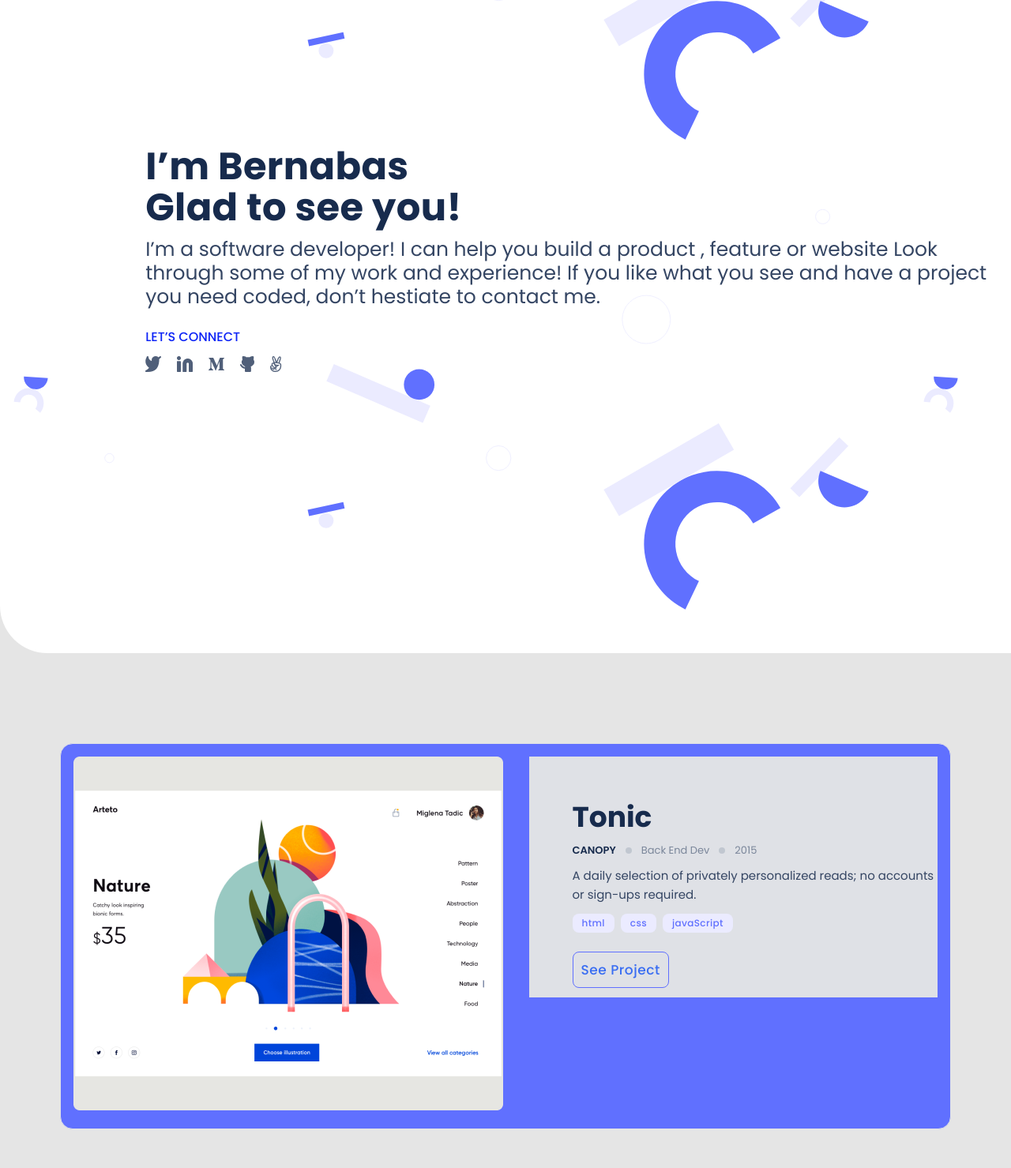
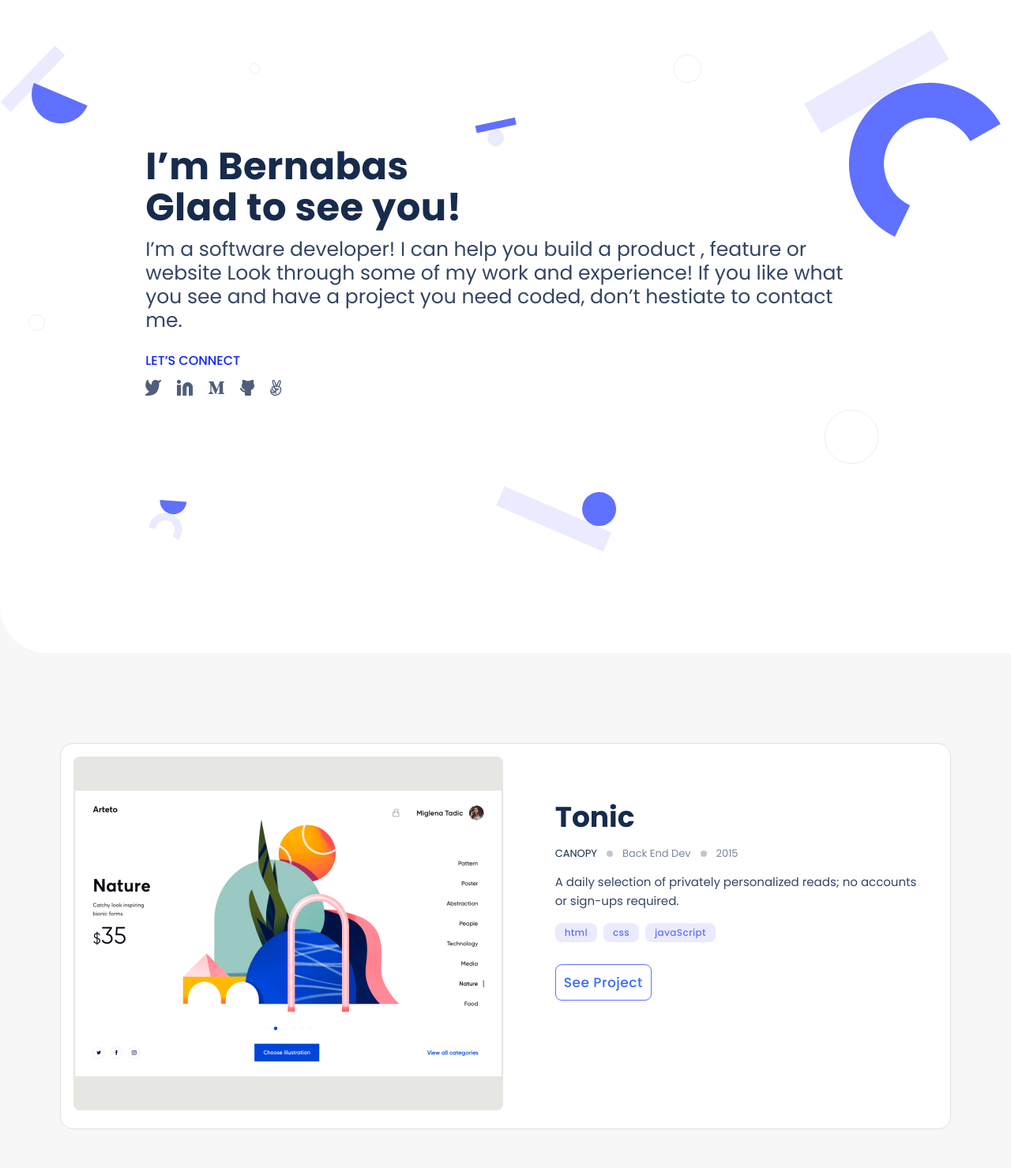
Before and after one commit to bernabasy/setup-and-mobile-frist, a website: page index.html in a window 1280 px wide. Shown: the part 161-1640 px from the top of the page at 79% size. Drawn offline with Linux system fonts and the light colour scheme.

Commit message:
updeted style.css

```diff
--- a/style.css
+++ b/style.css
@@ -4,9 +4,6 @@
   margin: 0;
   padding: 0;
   box-sizing: border-box;
-
-  /* overflow-x: hidden;
-  width: 100%; */
 }
 
 body {
@@ -14,8 +11,6 @@ body {
   align-items: center;
   justify-content: center;
   font-family: "Poppins", sans-serif;
-
-  /* width: 100%; */
 }
 
 .wrapper {
@@ -27,7 +22,7 @@ body {
     width: 100%;
     align-items: center;
     max-height: 5125px;
-    background: #e5e5e5;
+    background: #f8f7f7;
   }
 }
 
@@ -75,8 +70,8 @@ header {
     display: flex;
     justify-content: space-between;
     list-style: none;
-    gap: 20px;
-    padding-right: 100px;
+    gap: 12px;
+    padding-right: 150px;
   }
 }
 
@@ -125,21 +120,23 @@ ul {
   .headline {
     height: 916px;
     border-bottom-left-radius: 60px;
+    background-repeat: no-repeat;
     background-image: url("image/desiktop-images/Header-bg-2.svg");
-    background-size: 90%;
-    background-position: 1000px 30px;
+    background-size: 100%;
+    background-position: 50% 50%;
   }
 }
 
 @media (min-width: 768px) {
   .left-box-about-myself {
-    width: 27%;
+    width: 40%;
+    padding-left: 9%;
   }
 }
 
 @media (min-width: 768px) {
   .right-box-of-about-myself {
-    width: 47%;
+    width: 50%;
   }
 }
 
@@ -175,12 +172,8 @@ ul {
     font-size: 25px;
     line-height: 30px;
     color: #344563;
-    max-width: 1150px;
-
-    /* padding-top: -6%; */
+    max-width: 920px;
     margin-left: 13%;
-
-    /* padding-bottom: -300px; */
   }
 }
 
@@ -269,14 +262,6 @@ ul {
   }
 }
 
-@media (min-width: 500px) {
-  .card-work {
-    display: flex;
-    flex-direction: column;
-    color: #000;
-  }
-}
-
 .tonic-img-desctop {
   display: none;
 }
@@ -291,20 +276,11 @@ ul {
 
 @media (min-width: 768px) {
   .card-work {
-    /* display: flex;
-    flex-direction: row;
-    align-items: center;
-    max-height: 496px;
-    gap: 40px;
-    border: 1px solid #dfe1e6;
-    border-radius: 24px;
-    width: 100%; */
-
     display: flex;
     flex-direction: row;
-    gap: 3%;
+    gap: 1%;
     justify-content: space-around;
-    background-color: #6070ff;
+    background-color: #fff;
   }
 }
 
@@ -314,19 +290,19 @@ ul {
   flex-direction: column;
   align-items: flex-start;
   padding: 0;
-  gap: 12px;
+  gap: 16px;
 }
 
 @media (min-width: 768px) {
   .left-block {
-    background-color: #dfe1e6;
-    height: 97%;
+    background-color: #fff;
+
+    /* height: 97%; */
     padding-left: 5%;
     padding-top: 5%;
+    height: 445px;
   }
-}
 
-@media (min-width: 768px) {
   .right-block {
     display: flex;
     align-items: center;
@@ -351,7 +327,7 @@ ul {
 }
 
 .header-details .client {
-  font-weight: 600;
+  font-weight: 600px;
   font-size: 13px;
   line-height: 16px;
   color: #172b4d;
@@ -373,10 +349,11 @@ ul {
 }
 
 .project-details {
-  font-weight: 400;
+  font-weight: 400px;
   font-size: 15px;
   line-height: 24px;
   color: #344563;
+  width: 96%;
 }
 
 .tags {
@@ -432,6 +409,15 @@ ul {
     display: flex;
     justify-content: center;
   }
+
+  .container-img-big {
+    width: 100%;
+    height: auto;
+  }
+
+  .image-curser {
+    padding-right: 100px;
+  }
 }
 
 /* 4th scontainer of works section  startes here */
@@ -447,6 +433,8 @@ ul {
 
   .card-work-desktop-4 {
     display: flex;
+    height: auto;
+    width: 98%;
   }
 }
 
@@ -577,6 +565,7 @@ ul {
 
 .skill-list {
   padding: 12px;
+  padding-left: 1px;
 }
 
 .skill-title {
@@ -748,3 +737,9 @@ ul {
   background: transparent;
   color: #fff;
 }
+
+@media (min-width: 768px) {
+  .btn-default {
+    margin-left: 38%;
+  }
+}
```
